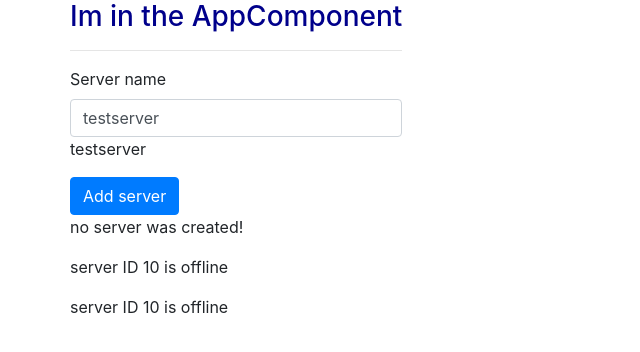
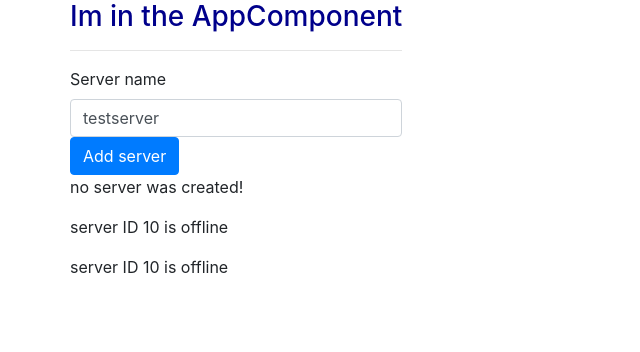
Before and after one commit to victorval/ng4-course, an Angular app: page / in a window 1280 px wide. Shown: the top 352 px of the page, without its empty margins (0-640 px from the left). Built offline with nearby package versions, Linux system fonts and the light colour scheme.

Commit message:
combining form and databinding

```diff
--- a/src/app/servers/servers.component.html
+++ b/src/app/servers/servers.component.html
@@ -1,7 +1,7 @@
 <label>Server name</label>
 <!-- <input type="text" class="form-control" (input)="onUpdateServerName($event)"> -->
 <input type="text" class="form-control" [(ngModel)]="serverName">
-<p>{{serverName}}</p>
+<!-- <p>{{serverName}}</p> -->
 <button class="btn btn-primary" [disabled]="!allowNewServer" (click)="onCreateServer()">
   Add server
 </button>
--- a/src/app/servers/servers.component.ts
+++ b/src/app/servers/servers.component.ts
@@ -19,7 +19,7 @@
   }
 
   onCreateServer() {
-    this.serverCreationStatus = 'server was created!';
+    this.serverCreationStatus = 'server was created! Name is ' + this.serverName;
   }
 
   onUpdateServerName(event: Event) {
```
